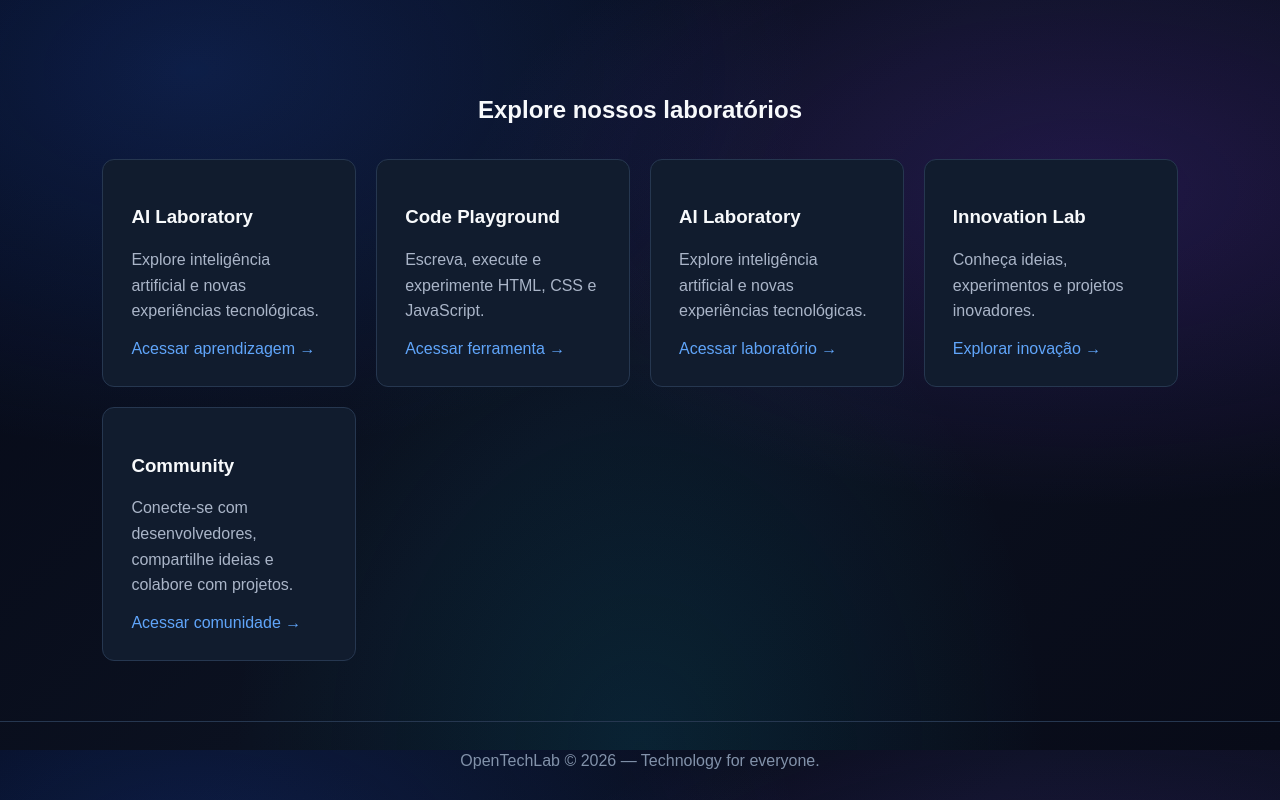
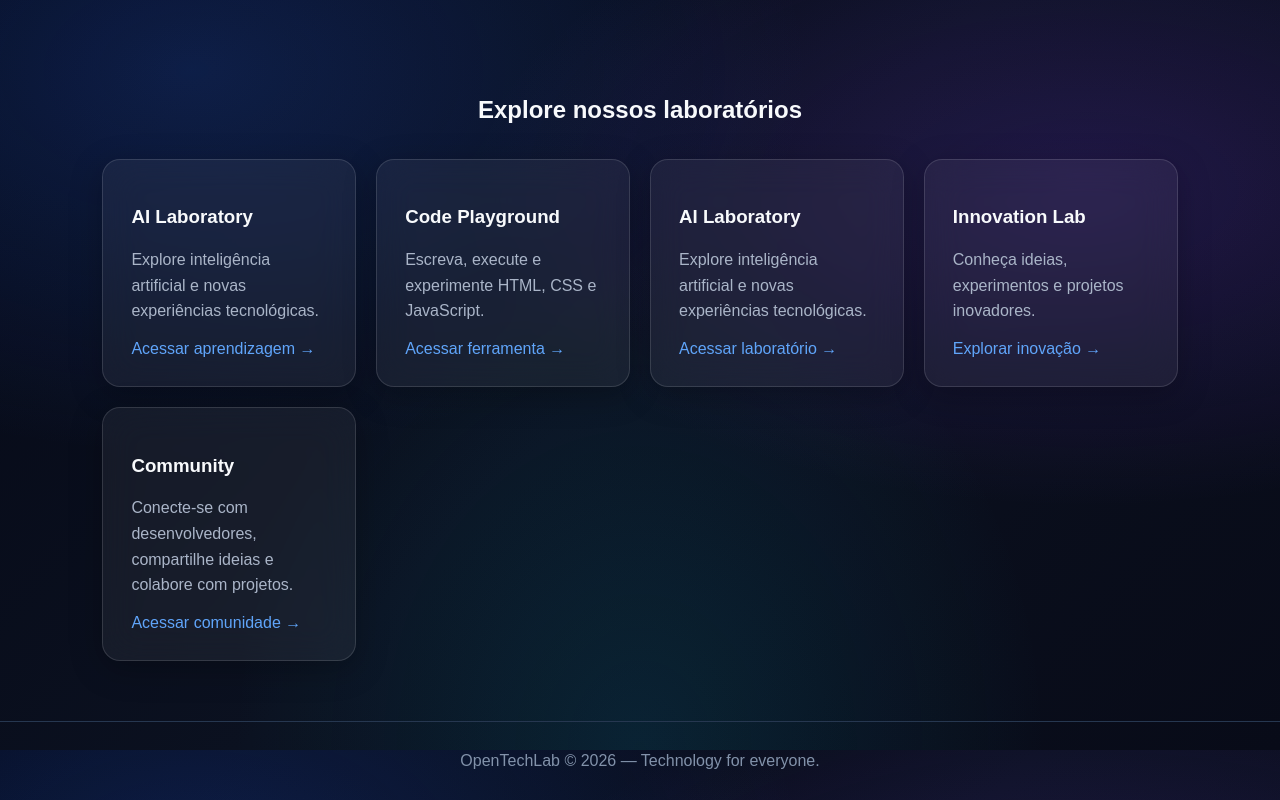
Before and after one commit to pedrocabanhas/ONEVISION, a plain HTML site: page index.html in a window 1280 px wide. Shown: the part 850-1650 px from the top of the page. Drawn offline with Linux system fonts and the light colour scheme.

Commit message:
Implement glassmorphism styles for card elements
Added glassmorphism styles for cards with hover effects.

```diff
--- a/index.html
+++ b/index.html
@@ -111,6 +111,30 @@ footer {
   color: #8292aa;
   border-top: 1px solid #263750;
 }
+
+/* Glassmorphism - OpenTechLab */
+
+.card,
+.feature-card,
+.lab-card {
+  background: rgba(255, 255, 255, 0.055);
+  border: 1px solid rgba(255, 255, 255, 0.13);
+  backdrop-filter: blur(18px);
+  -webkit-backdrop-filter: blur(18px);
+  border-radius: 18px;
+  box-shadow: 0 8px 32px rgba(0, 0, 0, 0.25);
+  transition: all 0.3s ease;
+}
+
+.card:hover,
+.feature-card:hover,
+.lab-card:hover {
+  transform: translateY(-6px);
+  background: rgba(255, 255, 255, 0.09);
+  border-color: rgba(96, 165, 250, 0.5);
+  box-shadow: 0 12px 40px rgba(37, 99, 235, 0.16);
+}
+
 </style>
 </head>
 
```
